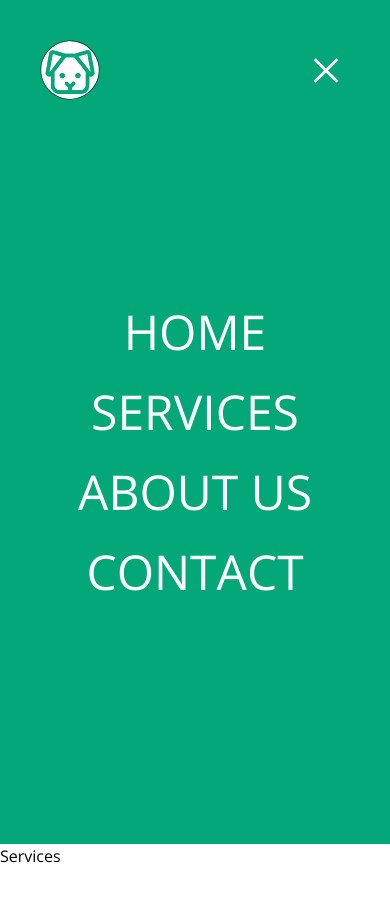
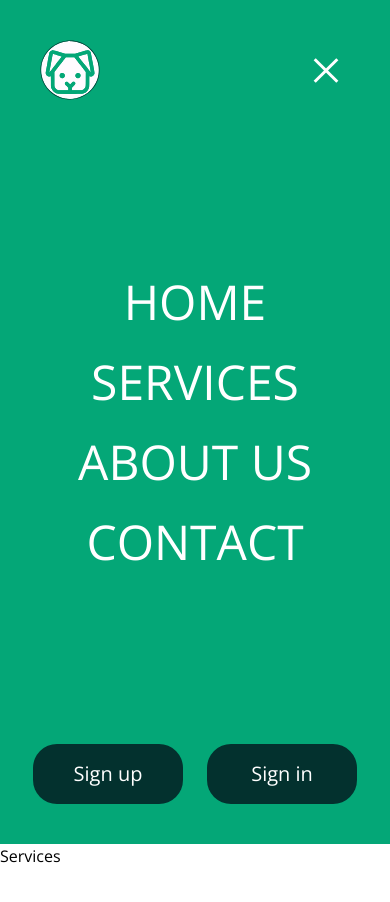
Before and after one commit to ProfessorKT/homepetguardians, a Next.js app: page / in a window 390 px wide. Both pictures are taken after a click on the element 350 px from the left and 35 px from the top of the page. Shown: the top 902 px of the page. Built offline with nearby package versions, Linux system fonts and the light colour scheme; no server answers.

Commit message:
added sign-in and sign-up buttons for dropdown menu, make the menu close and smooth scroll to the signedout page sections.

```diff
--- a/app/components/Navbar.jsx
+++ b/app/components/Navbar.jsx
@@ -8,8 +8,8 @@ import Link from "next/link";
 import { useRouter } from "next/navigation";
 import { FiArrowLeft } from "react-icons/fi";
 import { SignedIn, SignedOut, UserButton } from "@clerk/nextjs";
-import { auth } from "@clerk/nextjs";
 import { useUser } from "@clerk/clerk-react";
+import { useRouter as RouterReact } from "next/router";
 
 /* The `navLinks` constant is an array of objects that represents the navigation links in the Navbar
 component. Each object in the array has two properties: `title` and `href`. */
@@ -21,16 +21,18 @@ const navLinks = [
 ];
 
 const Navbar = () => {
-  // const { userId } = auth();
-  const { user } = useUser();
-
-  // console.log(user);
   const [open, setOpen] = useState(false);
 
   const router = useRouter();
-  const isSignupOrLoginPage = ["/sign-up", "/sign-in"].includes(
-    router.pathname
-  );
+  // const isSignupOrLoginPage = ["/sign-up", "/sign-in"].includes(
+  //   router.pathname
+  // );
+
+  const { pathname } = router;
+
+  const isSignupOrLoginPage =
+    pathname === "/sign-in" || pathname === "/sign-up";
+  // const isAuthPage = pathname === "/sign-in" || pathname === "/sign-up";
 
   /**
    * The toggleMenu function toggles the value of the open state variable.
@@ -102,6 +104,7 @@ const Navbar = () => {
               </div>
             </Link>
           )}
+
           <ul className="hidden md:flex px-4 text-xl ">
             {!isSignupOrLoginPage && (
               <>
@@ -143,7 +146,6 @@ const Navbar = () => {
             )}
           </ul>
           <div className="items-center hidden md:flex">
-            {/* {!user && ( */}
             <SignedOut>
               <>
                 <Link
@@ -223,11 +225,24 @@ const Navbar = () => {
                           title={link.title}
                           href={link.href}
                           key={index}
+                          toggleMenu={toggleMenu}
                         />
                       </div>
                     );
                   })}
                 </motion.div>
+                <div className="flex w-full justify-center items-center">
+                  <Link href="sign-up" onClick={toggleMenu}>
+                    <div className="h-[60px] w-[150px] mr-3 text-white justify-center items-center align-middle bg-[#03312E] flex rounded-3xl cursor-pointer text-xl">
+                      Sign up
+                    </div>
+                  </Link>
+                  <Link href="sign-in" onClick={toggleMenu}>
+                    <div className="h-[60px] w-[150px] ml-3 text-white justify-center items-center align-middle bg-[#03312E] flex rounded-3xl cursor-pointer text-xl">
+                      Sign in
+                    </div>
+                  </Link>
+                </div>
               </div>
             </motion.div>
           )}
@@ -253,7 +268,7 @@ const mobileLinkVars = {
     y: 0,
     transition: {
       ease: [0, 0.55, 0.45, 1],
-      duration: 0.7,
+      duration: 0.5,
     },
   },
 };
@@ -266,18 +281,22 @@ const mobileLinkVars = {
  * library, which is wrapped in a div element. The Link component is rendered with the provided title
  * as its content.
  */
-const MobileNavLink = ({ title, href }) => {
+const MobileNavLink = ({ title, href, toggleMenu }) => {
+  const handleClick = () => {
+    toggleMenu();
+  };
   return (
     <motion.div variants={mobileLinkVars} className="text-5xl uppercase ">
-      <Link
+      <LinkScroll
         to={href}
+        href={href}
         smooth={true}
         duration={500}
-        href={href}
         className="cursor-pointer"
+        onClick={handleClick}
       >
         {title}
-      </Link>
+      </LinkScroll>
     </motion.div>
   );
 };
```
